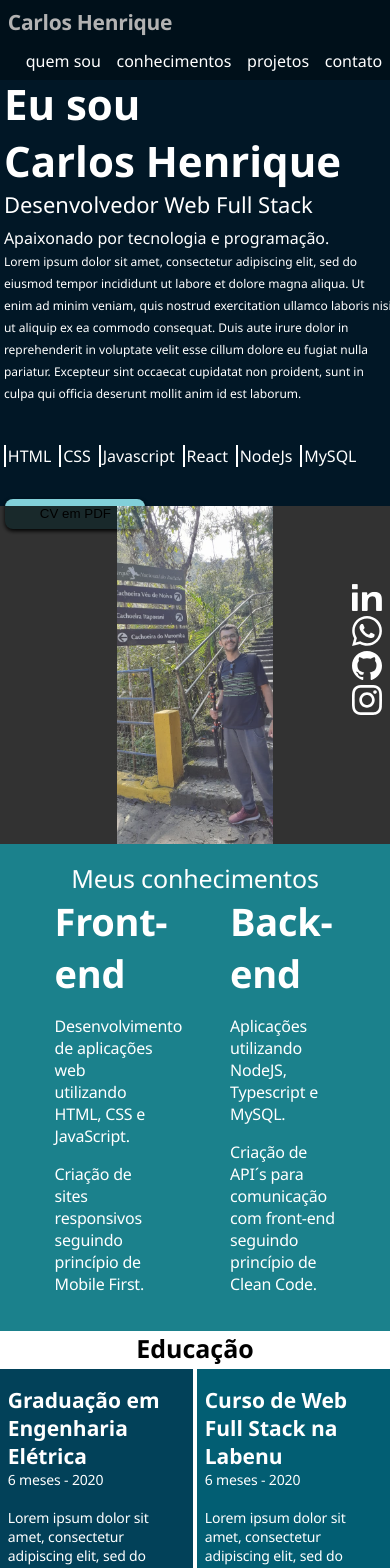
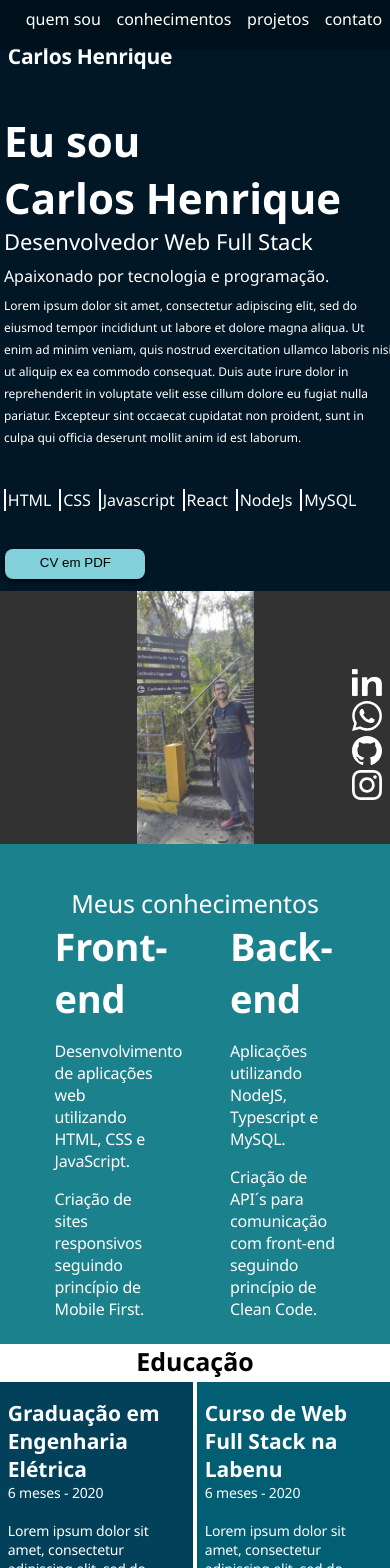
Before and after one commit to Carlos-hr/portfolio-fullstack, a React (Create React App) app in the folder portfolio/: page / in a window 390 px wide. Shown: the top 1568 px of the page. Built offline with nearby package versions, Linux system fonts and the light colour scheme; the HTML template or start-up script is replaced by a standard one.

Commit message:
responsivity

```diff
--- a/portfolio/src/components/AboutMe/styled.js
+++ b/portfolio/src/components/AboutMe/styled.js
@@ -19,7 +19,7 @@ export const LeftSide = styled.div`
   color: ${whiteText};
 
   @media screen and (max-width: 768px) {
-    height: 60vh;
+    height: 70vh;
     width: 100%;
   }
 `;
@@ -35,17 +35,18 @@ export const RightSide = styled.div`
   opacity: 0.8;
 
   @media screen and (max-width: 768px) {
-    height: 40vh;
+    height: 30vh;
     width: 100%;
     margin: 0;
   }
 `;
 
 export const Name = styled.div`
-  margin: 2vw;
+  margin: 0 2vw 0 2vw;
   font-size: 21px;
   font-weight: bold;
   letter-spacing: -0.28px;
+  padding-top: 5vh;
 `;
 
 export const Content = styled.div`
--- a/portfolio/src/components/Navigation/styled.js
+++ b/portfolio/src/components/Navigation/styled.js
@@ -9,15 +9,12 @@ export const NavBar = styled.div`
   position: fixed;
   top: 0;
   z-index: 1;
-
-  @media screen and (max-width: 567px) {
-    padding-top: 5vh;
-  }
+  height: 50px;
 `;
 
 export const ListItem = styled.li`
   list-style: none;
-  margin: 2vw;
+  margin: 1vh 2vw 0 2vw;
   font-size: 16px;
   cursor: pointer;
 `;
--- a/portfolio/src/components/Projects/styled.js
+++ b/portfolio/src/components/Projects/styled.js
@@ -12,7 +12,7 @@ export const Main = styled.div`
   width: 100vw;
   min-height: fit-content;
   display: grid;
-  grid-template-rows: 0.5fr repeat(3, 4fr) 1fr;
+  grid-template-rows: 0.5fr repeat(3, 4fr) 0.5fr;
   color: ${whiteText};
   overflow: hidden;
 
@@ -30,6 +30,7 @@ export const PageTitle = styled.div`
   color: black;
   margin-top: 1vh;
   padding-bottom: 1vh;
+  padding-top: 2vh;
 `;
 
 export const ProjectRow = styled.div`
@@ -61,7 +62,6 @@ export const Container = styled.div`
   display: flex;
   justify-content: space-around;
   align-items: center;
-  /* width: 100%; */
 
   @media screen and (max-width: 520px) {
     flex-direction: column;
--- a/portfolio/src/components/Skills/styled.js
+++ b/portfolio/src/components/Skills/styled.js
@@ -23,6 +23,7 @@ export const Top = styled.div`
   display: flex;
   flex-direction: column;
   align-items: center;
+  padding-top: 3vh;
 `;
 
 export const Title = styled.div`
```
